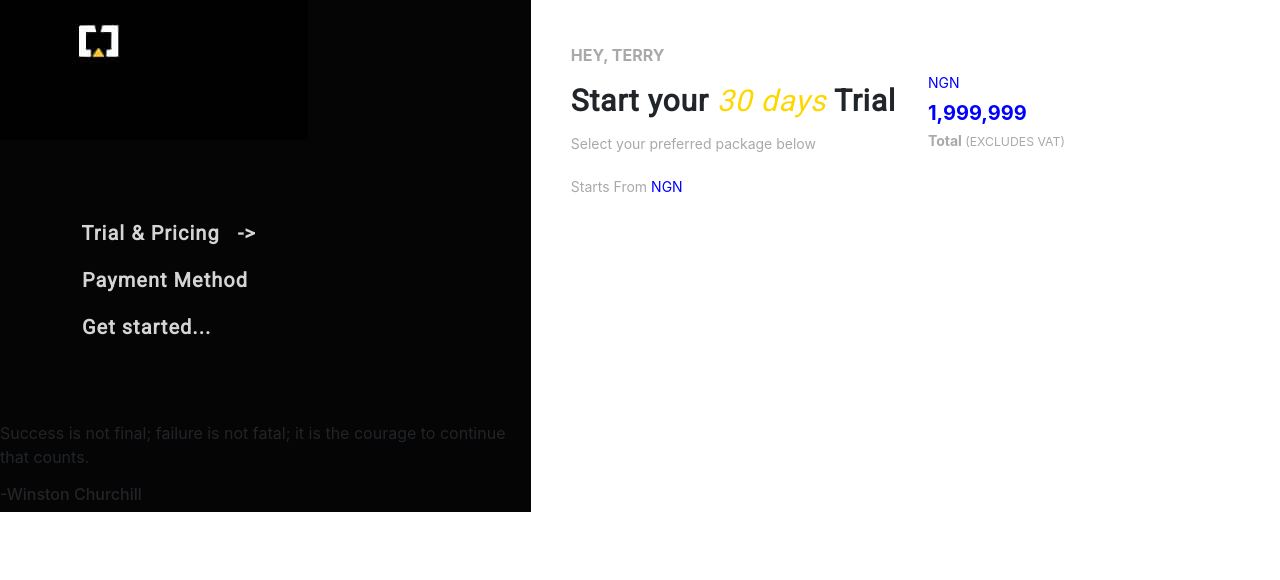
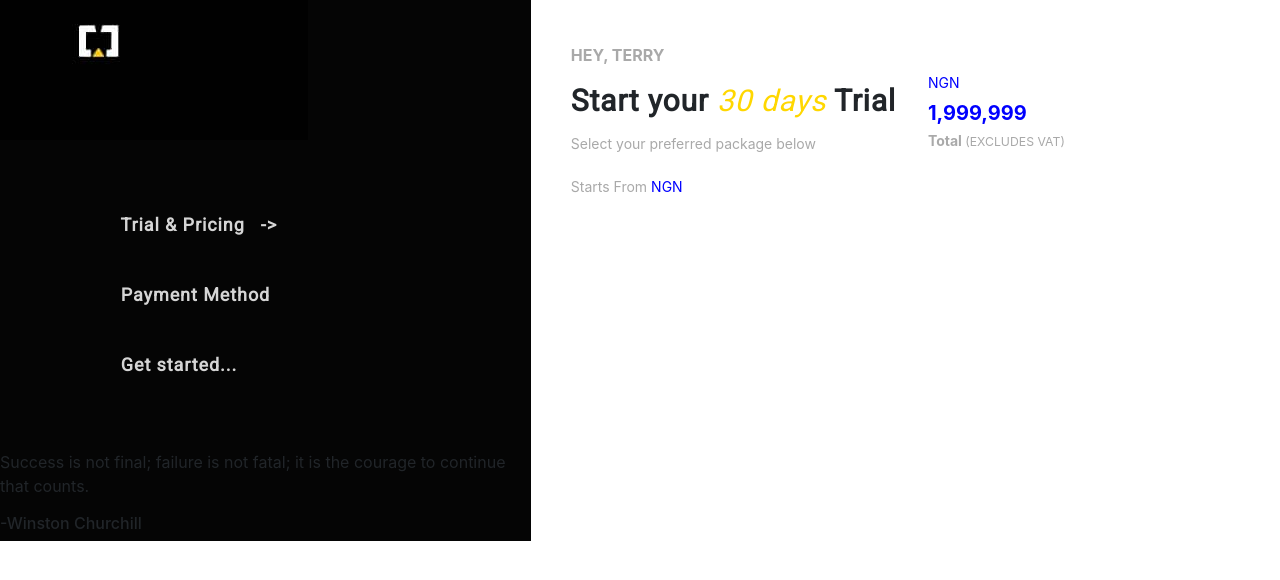
Before and after one commit to siccoo/onboarding, a Vue app: page /#/ in a window 1280 px wide. Shown: the top 580 px of the page. Built offline with nearby package versions, Linux system fonts and the light colour scheme.

Commit message:
updates on Onboard.vue component & styling

```diff
--- a/src/components/Onboard.vue
+++ b/src/components/Onboard.vue
@@ -80,7 +80,6 @@ export default {
 
 .onboard-left .wrapper {
   list-style-type: none;
-  padding: 20px;
   margin: 50px;
 }
 
@@ -88,12 +87,13 @@ export default {
     font-family: "Roboto";
     font-style: normal;
     font-weight: bolder;
-    font-size: 20px;
-    line-height: 47px;
+    font-size: 18px;
+    line-height: 70px;
     letter-spacing: 0.051em;
     color: #d5d5d5;
     list-style: none;
     text-decoration: none !important;
+    padding: 20px;
 }
 
 @media only screen and (max-width: 1024px) {
```
